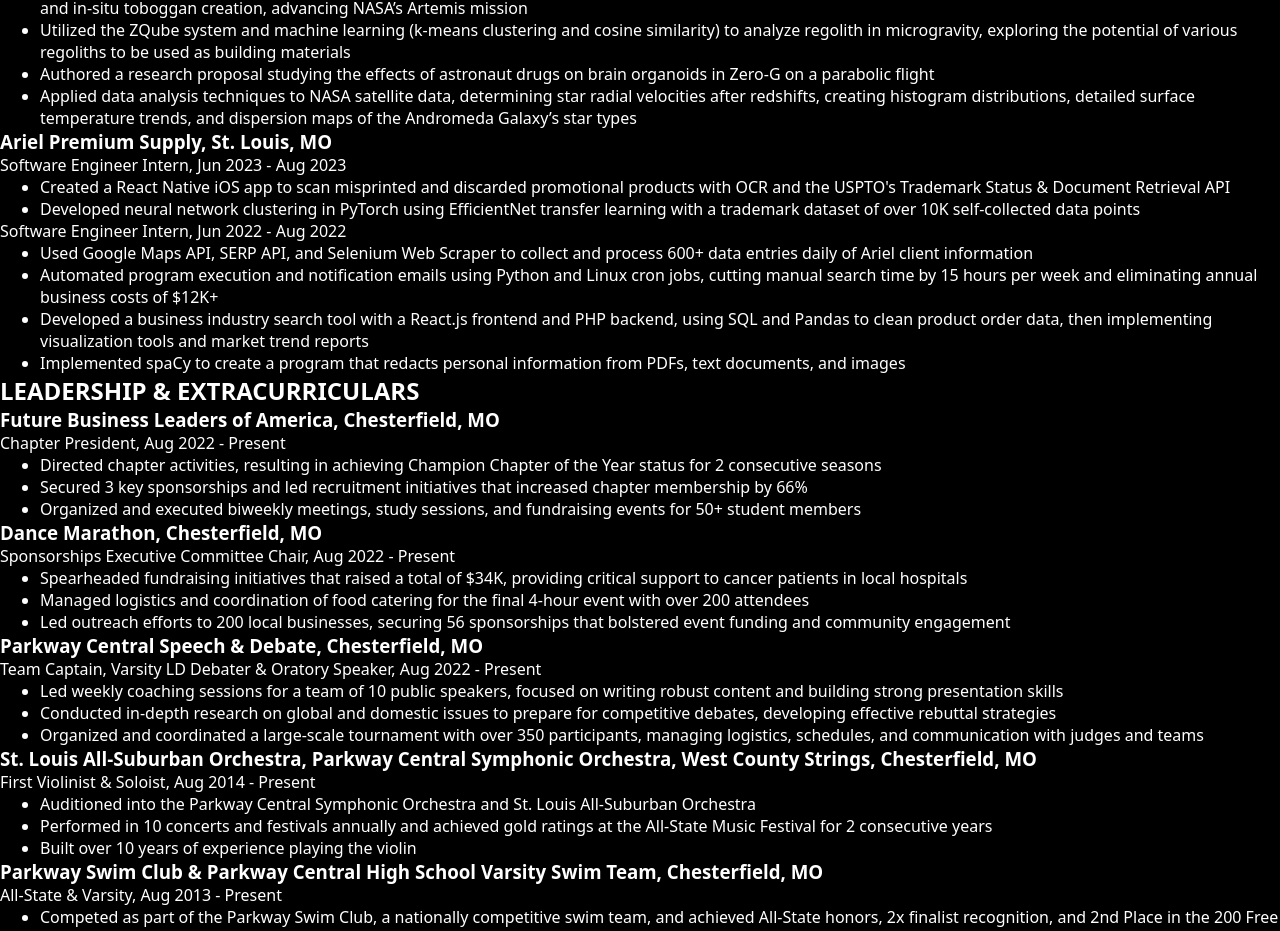
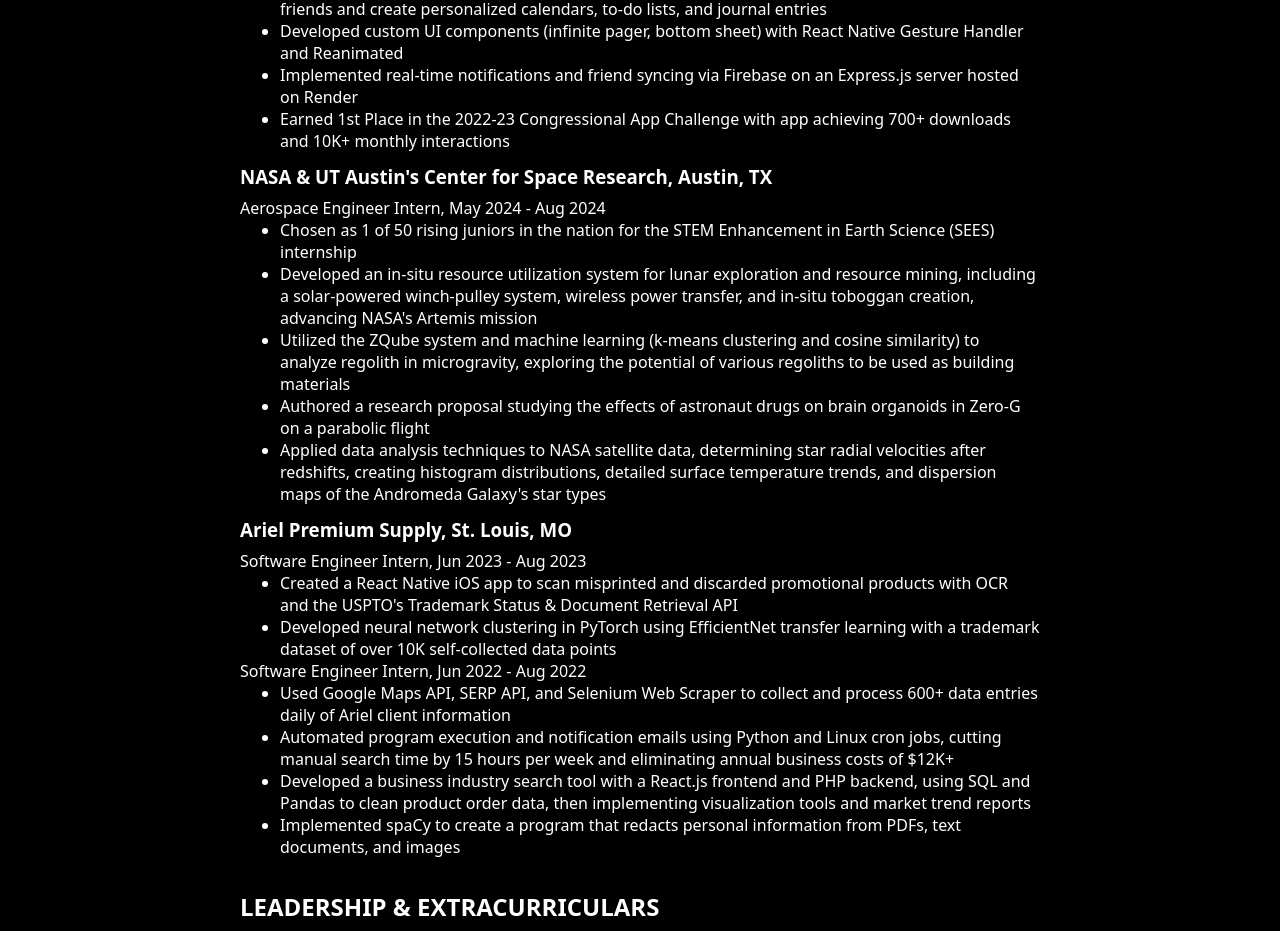
Before and after one commit to serenahuang225/serenahuang, a React (Create React App) app: page / in a window 1280 px wide. Shown: the part 495-1426 px from the top of the page. Built offline with nearby package versions, Linux system fonts and the light colour scheme.

Commit message:
placeholder for now

```diff
--- a/src/index.css
+++ b/src/index.css
@@ -6,6 +6,9 @@
 
 body {
   background-color: black;
+  display: flex;
+  flex-direction: column;
+  align-items: center;
 }
 
 .section {
@@ -31,3 +34,15 @@ button {
   height: 100vh;
   z-index: -1;
 }
+
+h2 {
+  margin-top: 2rem;
+}
+h3 {
+  margin: 0.75rem 0 0.5rem 0;
+}
+
+.maxWidth {
+  max-width: 800px;
+  padding: 2rem;
+}
--- a/src/routes/Resume.js
+++ b/src/routes/Resume.js
@@ -2,7 +2,7 @@ import React from 'react'
 
 const Resume = () => {
   return (
-    <div>
+    <div className='maxWidth'>
       <h1>Serena Huang</h1>
       <p>St. Louis, MO | (314) 901-1516 | <a href="mailto:serenahuang225@gmail.com">serenahuang225@gmail.com</a> | <a href="https://github.com/serenahuang225">GitHub</a> | <a href="https://www.linkedin.com/in/serenahuang225/">LinkedIn</a></p>
 
@@ -26,14 +26,14 @@ const Resume = () => {
         <li>Earned 1st Place in the 2022-23 Congressional App Challenge with app achieving 700+ downloads and 10K+ monthly interactions</li>
       </ul>
 
-      <h3>NASA & UT Austin’s Center for Space Research, Austin, TX</h3>
+      <h3>NASA & UT Austin's Center for Space Research, Austin, TX</h3>
       <p>Aerospace Engineer Intern, May 2024 - Aug 2024</p>
       <ul>
         <li>Chosen as 1 of 50 rising juniors in the nation for the STEM Enhancement in Earth Science (SEES) internship</li>
-        <li>Developed an in-situ resource utilization system for lunar exploration and resource mining, including a solar-powered winch-pulley system, wireless power transfer, and in-situ toboggan creation, advancing NASA’s Artemis mission</li>
+        <li>Developed an in-situ resource utilization system for lunar exploration and resource mining, including a solar-powered winch-pulley system, wireless power transfer, and in-situ toboggan creation, advancing NASA's Artemis mission</li>
         <li>Utilized the ZQube system and machine learning (k-means clustering and cosine similarity) to analyze regolith in microgravity, exploring the potential of various regoliths to be used as building materials</li>
         <li>Authored a research proposal studying the effects of astronaut drugs on brain organoids in Zero-G on a parabolic flight</li>
-        <li>Applied data analysis techniques to NASA satellite data, determining star radial velocities after redshifts, creating histogram distributions, detailed surface temperature trends, and dispersion maps of the Andromeda Galaxy’s star types</li>
+        <li>Applied data analysis techniques to NASA satellite data, determining star radial velocities after redshifts, creating histogram distributions, detailed surface temperature trends, and dispersion maps of the Andromeda Galaxy's star types</li>
       </ul>
 
       <h3>Ariel Premium Supply, St. Louis, MO</h3>
@@ -87,7 +87,7 @@ const Resume = () => {
       <h3>Parkway Swim Club & Parkway Central High School Varsity Swim Team, Chesterfield, MO</h3>
       <p>All-State & Varsity, Aug 2013 - Present</p>
       <ul>
-        <li>Competed as part of the Parkway Swim Club, a nationally competitive swim team, and achieved All-State honors, 2x finalist recognition, and 2nd Place in the 200 Free Relay at the Missouri State High School Girls’ Swimming & Diving Championships</li>
+        <li>Competed as part of the Parkway Swim Club, a nationally competitive swim team, and achieved All-State honors, 2x finalist recognition, and 2nd Place in the 200 Free Relay at the Missouri State High School Girls' Swimming & Diving Championships</li>
         <li>Qualified for Speedo Sectionals and placed 5th at the COMO Invitational at the Mizzou Aquatic Center</li>
       </ul>
 
@@ -103,7 +103,7 @@ const Resume = () => {
       <ul>
         <li>Languages: Python, Java, JavaScript, TypeScript, C++, SQL, HTML/CSS</li>
         <li>Frameworks & Technologies: PyTorch, TensorFlow, Scikit-Learn, Matplotlib, Pandas, NumPy, React, Flask, Tableau, Git, Figma</li>
-        <li>Certifications: Machine Learning (Stanford & DeepLearning.AI), CS50’s Introduction to Computer Science (HarvardX)</li>
+        <li>Certifications: <a href='https://coursera.org/share/d8236540e5ddde532d7bda0ac8ef51ff'>Machine Learning (Stanford & DeepLearning.AI)</a>, <a href='https://courses.edx.org/certificates/abeae55c189948ea9e7764c918df1640'>CS50's Introduction to Computer Science (HarvardX)</a></li>
       </ul>
     </div>
   )
```
